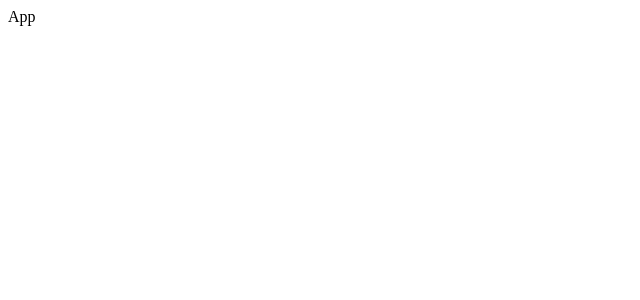
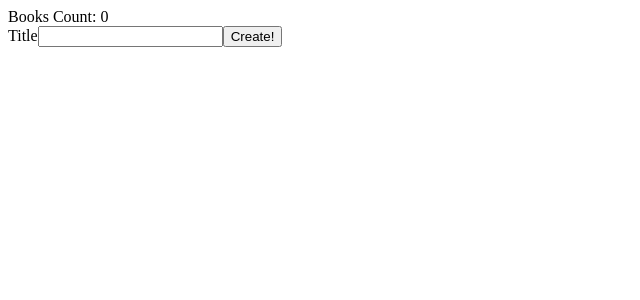
Before and after one commit to chandanch/react-books-manager-lite, a React (Create React App) app: page / in a window 1280 px wide. Shown: the top 300 px of the page, without its empty margins (0-640 px from the left). Built offline with nearby package versions, Linux system fonts and the light colour scheme.

Commit message:
create book

```diff
--- a/src/App.js
+++ b/src/App.js
@@ -1,9 +1,19 @@
-import { useState } from 'react';
+import { useState } from "react";
+import BookCreate from "./components/BookCreate";
 
 function App() {
   const [books, setBooks] = useState([]);
 
-  return <div>App</div>;
+  const createBook = (title) => {
+    console.log("Need to add book with:", title);
+  };
+
+  return (
+    <div>
+      Books Count: {books.length}
+      <BookCreate onCreate={createBook} />
+    </div>
+  );
 }
 
 export default App;
--- a/src/components/BookCreate.js
+++ b/src/components/BookCreate.js
@@ -1,5 +1,27 @@
-function BookCreate() {
-  return <div>BookCreate</div>;
+import { useState } from 'react';
+
+function BookCreate({ onCreate }) {
+  const [title, setTitle] = useState('');
+
+  const handleChange = (event) => {
+    setTitle(event.target.value);
+  };
+
+  const handleSubmit = (event) => {
+    event.preventDefault();
+    onCreate(title);
+    setTitle('');
+  };
+
+  return (
+    <div>
+      <form onSubmit={handleSubmit}>
+        <label>Title</label>
+        <input value={title} onChange={handleChange} />
+        <button>Create!</button>
+      </form>
+    </div>
+  );
 }
 
 export default BookCreate;
```
